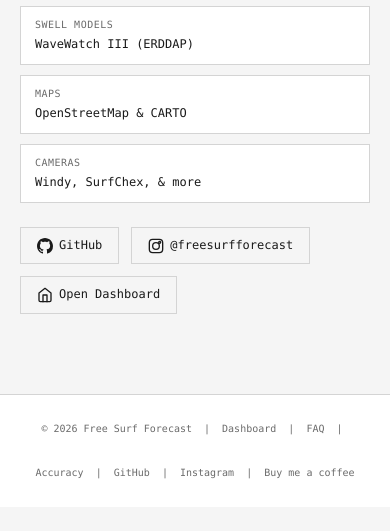
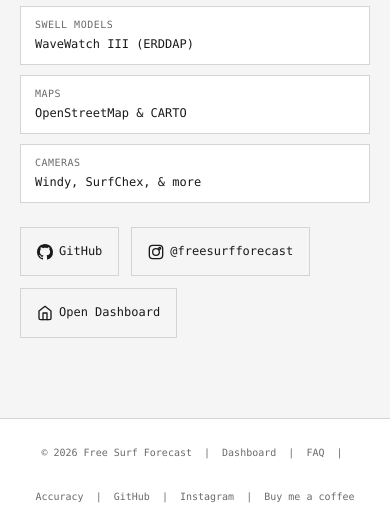
Before and after one commit to ajkammerer93/surf_dash, a Flask app: page /about in a window 390 px wide. Shown: the part 1660-2191 px from the top of the page. Before the commit the page ends 2139 px from the top, so only its background shows below. Run offline with Flask 3, Linux system fonts and the light colour scheme.

Commit message:
v0.11.135: Grow the about/compare page's footer-style button links to 44px tall on mobile (#136)
The GitHub, Instagram, and Open Dashboard links on /about (and the
identical duplicated CSS on the two compare pages) were 37px tall,
under the 44px tap-target floor. Bumped vertical padding from 8px to
14px.

Closes #135

```diff
--- a/templates/about.html
+++ b/templates/about.html
@@ -180,7 +180,7 @@
             display: inline-flex;
             align-items: center;
             gap: 6px;
-            padding: 8px 16px;
+            padding: 14px 16px;
             border: 1px solid var(--border);
             color: var(--text);
             font-size: 12px;
--- a/templates/compare.html
+++ b/templates/compare.html
@@ -195,7 +195,7 @@
             display: inline-flex;
             align-items: center;
             gap: 6px;
-            padding: 8px 16px;
+            padding: 14px 16px;
             border: 1px solid var(--border);
             color: var(--text);
             font-size: 12px;
--- a/templates/compare_magicseaweed.html
+++ b/templates/compare_magicseaweed.html
@@ -195,7 +195,7 @@
             display: inline-flex;
             align-items: center;
             gap: 6px;
-            padding: 8px 16px;
+            padding: 14px 16px;
             border: 1px solid var(--border);
             color: var(--text);
             font-size: 12px;
```
Also changed, not shown: 1 other file.
